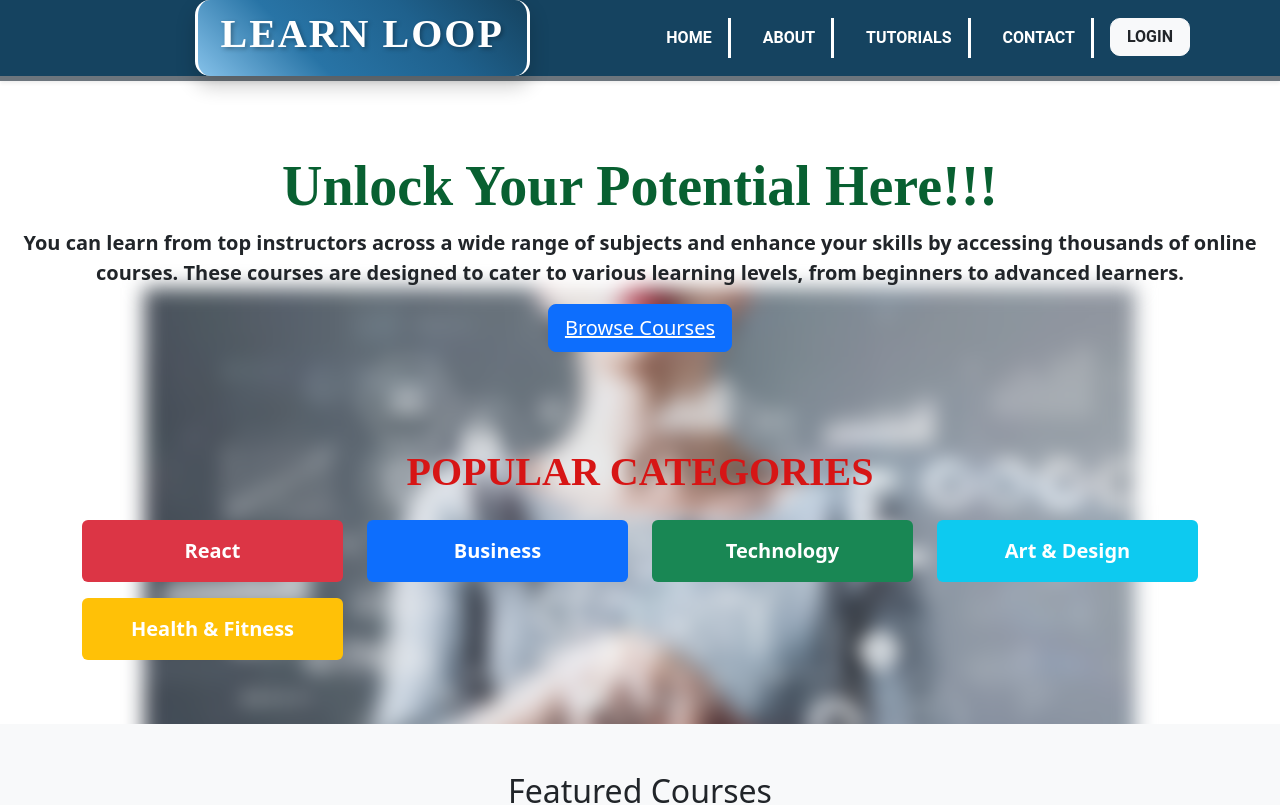
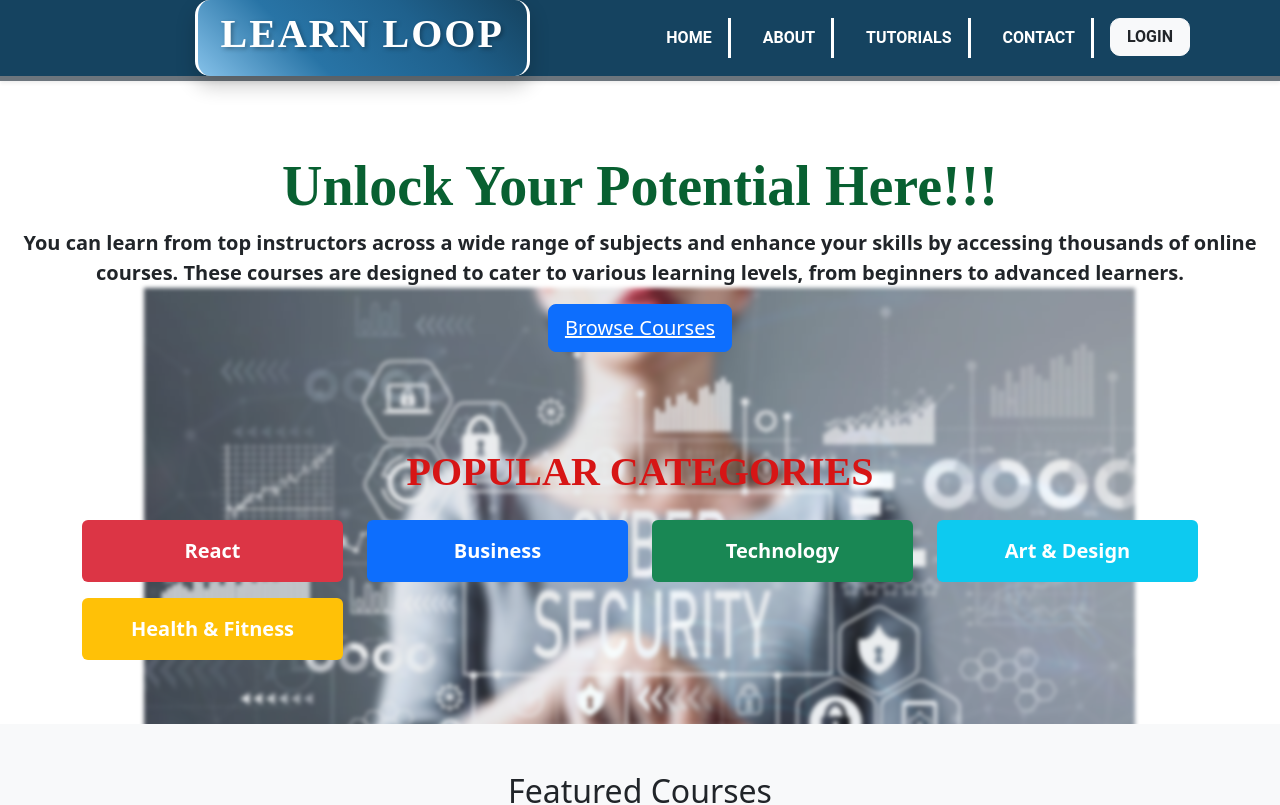
Before and after one commit to Ijaas-Fathi/Frontend, a React (Vite) app: page / in a window 1280 px wide. Shown: the top 805 px of the page. Built offline with nearby package versions, Linux system fonts and the light colour scheme.

Commit message:
Changed the value of blur of background image

```diff
--- a/src/Pages/Home.jsx
+++ b/src/Pages/Home.jsx
@@ -41,7 +41,7 @@ const Home = () => {
           backgroundPosition: 'center 30%',
           backgroundRepeat: 'no-repeat',
           transition: 'background-image 1s ease-in-out',
-          filter: 'blur(10px)',
+          filter: 'blur(2px)',
           zIndex: -1,
         }}></div>
     {/* Hero Section */}
```
